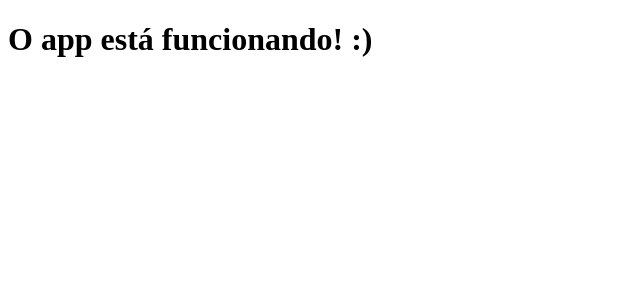
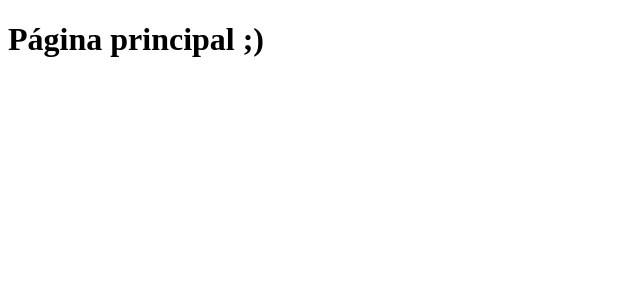
Before and after one commit to 1ChristianAlex/ladies-first, a React (Create React App) app in the folder frontend/: page / in a window 1280 px wide. Shown: the top 300 px of the page, without its empty margins (0-640 px from the left). Built offline with nearby package versions, Linux system fonts and the light colour scheme.

Commit message:
[front] Configuração de rotas e esqueleto da home

```diff
--- a/frontend/src/App.js
+++ b/frontend/src/App.js
@@ -1,11 +1,8 @@
-import React from 'react';
+import React from "react";
+import Routes from "./routes";
 
 function App() {
-  return (
-    <div className="App">
-      <h1>O app está funcionando! :)</h1>
-    </div>
-  );
+  return <Routes />;
 }
 
 export default App;
--- /dev/null
+++ b/frontend/src/pages/Home/index.js
@@ -0,0 +1,11 @@
+import React from 'react';
+
+const Home = () => {
+  return (
+    <div>
+      <h1>Página principal ;)</h1>
+    </div>
+  )
+};
+
+export default Home;
--- /dev/null
+++ b/frontend/src/routes/index.js
@@ -0,0 +1,14 @@
+import React from "react";
+import { BrowserRouter as Router, Route, Switch } from "react-router-dom";
+
+import Home from "../pages/Home";
+
+const Routes = () => (
+  <Router>
+    <Switch>
+      <Route path="/" exact component={Home} />
+    </Switch>
+  </Router>
+);
+
+export default Routes;
```
